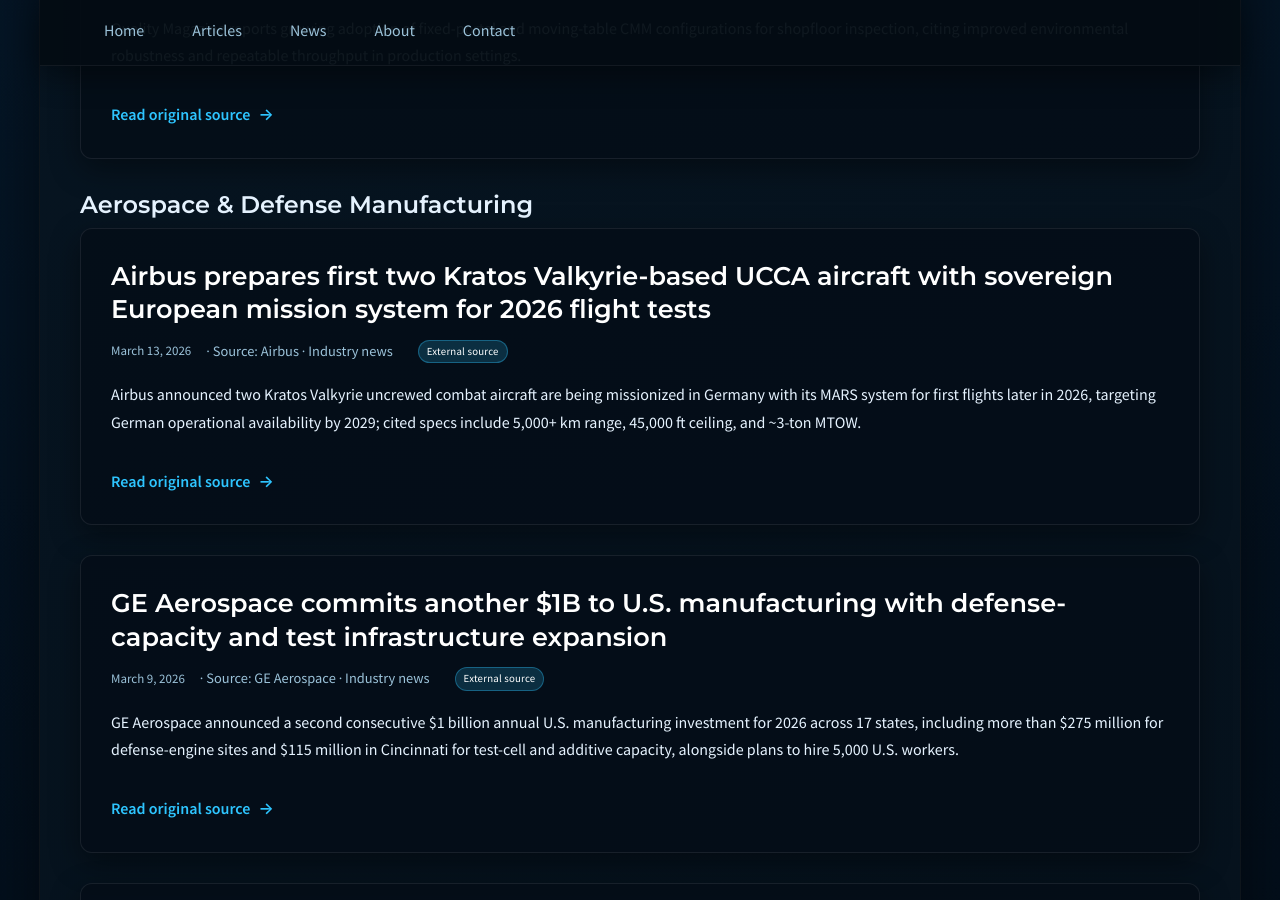
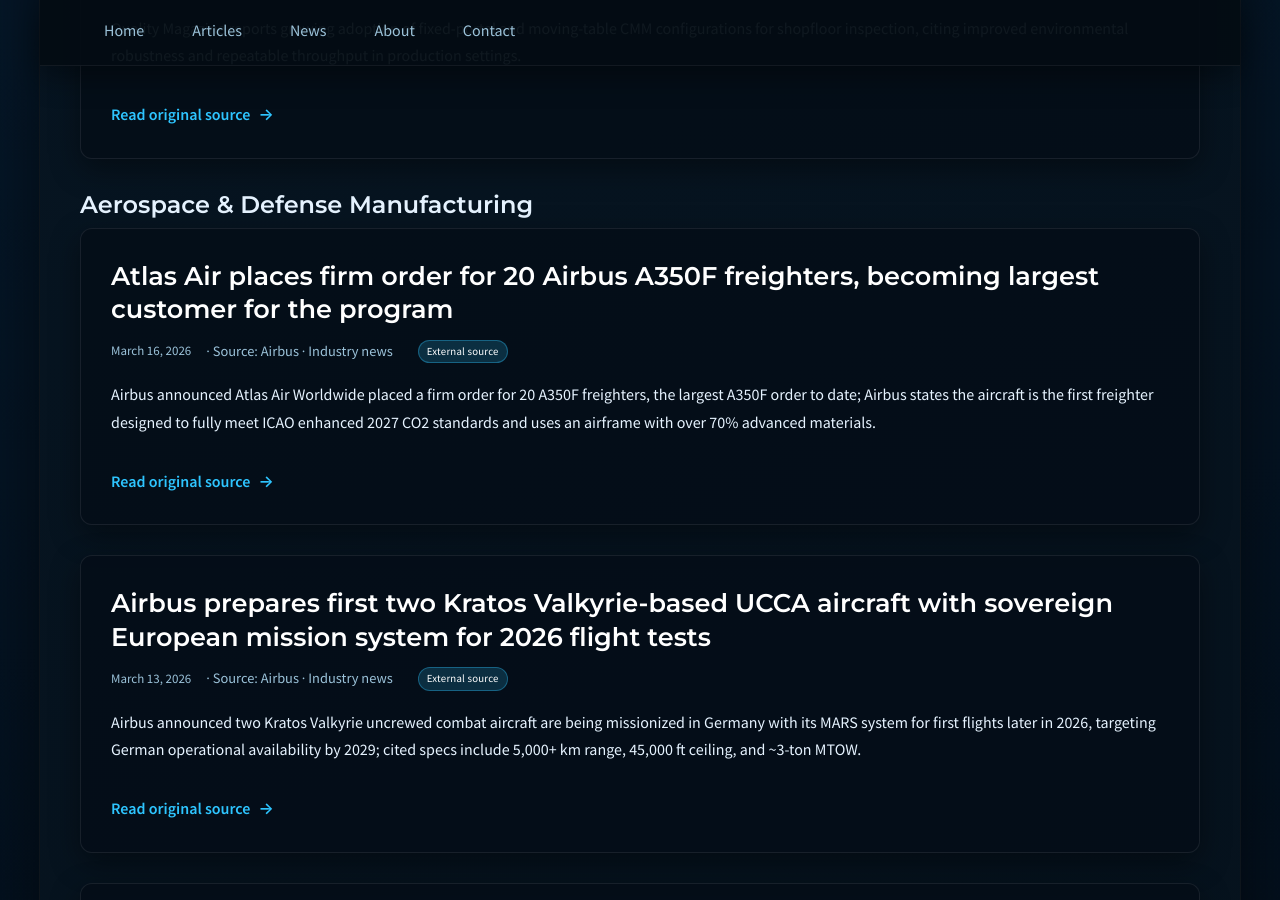
Before and after one commit to JohnForeman/MetrologyCentral, a Jekyll site: the page built from news.md, in a window 1280 px wide and 900 px high, scrolled down 3830 px. Built offline with Jekyll 4.4.1, drawn with Linux system fonts in a browser that asks for light colours.

Commit message:
news: add Airbus Atlas Air A350F order (high-signal)

```diff
--- a/_data/news.yml
+++ b/_data/news.yml
@@ -1,4 +1,15 @@
 ---
+- date: '2026-03-16'
+  title: Atlas Air places firm order for 20 Airbus A350F freighters, becoming largest
+    customer for the program
+  source: Airbus
+  sector: aerospace_defense_manufacturing
+  kind: industry_news
+  summary: Airbus announced Atlas Air Worldwide placed a firm order for 20 A350F freighters,
+    the largest A350F order to date; Airbus states the aircraft is the first freighter
+    designed to fully meet ICAO enhanced 2027 CO2 standards and uses an airframe with
+    over 70% advanced materials.
+  url: https://www.airbus.com/en/newsroom/press-releases/2026-03-atlas-air-worldwide-becomes-airbus-largest-a350f-freighter-customer-with-an-order-for-20-aircraft
 - date: '2026-03-13'
   title: Airbus prepares first two Kratos Valkyrie-based UCCA aircraft with sovereign
     European mission system for 2026 flight tests
```
